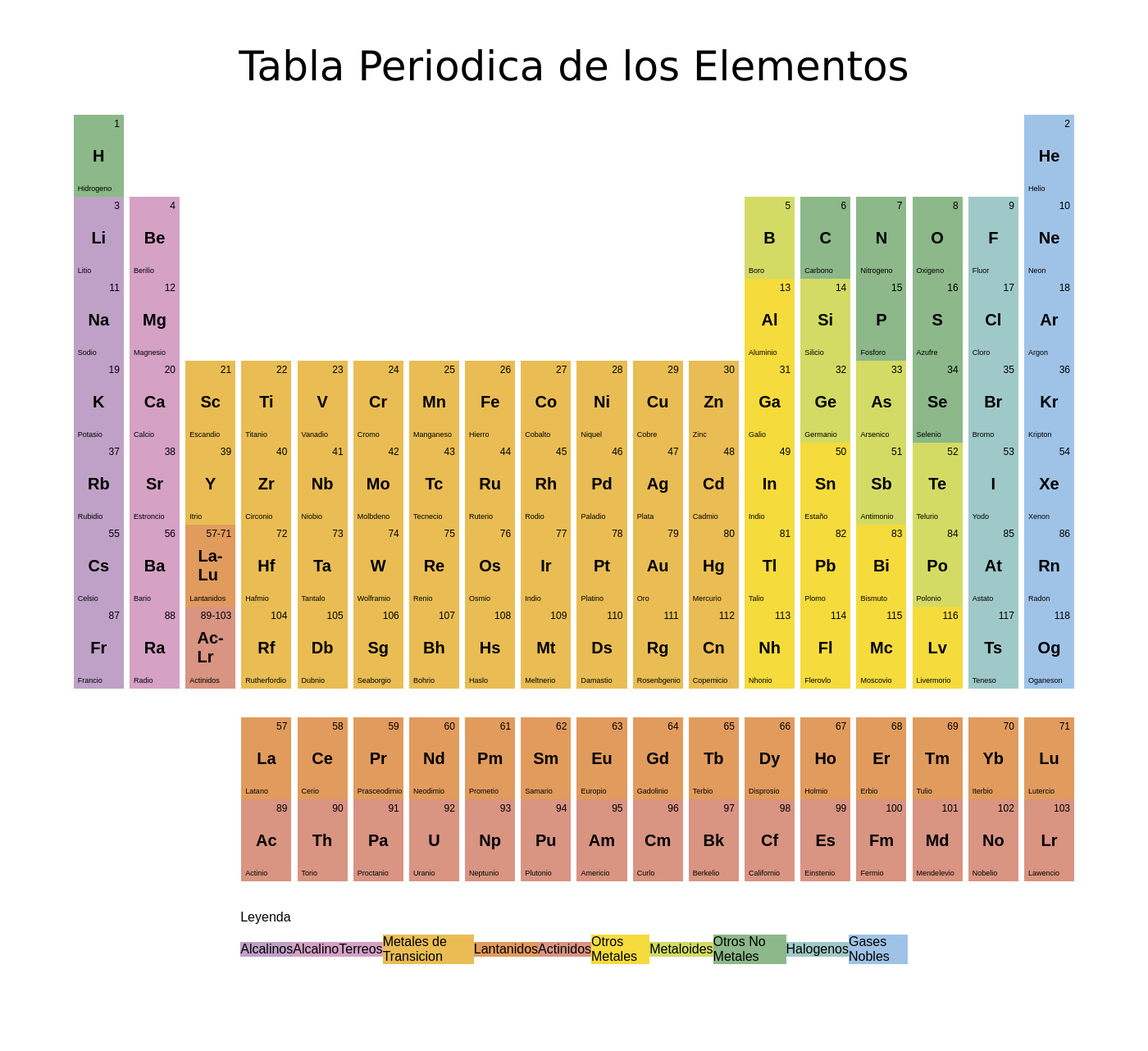
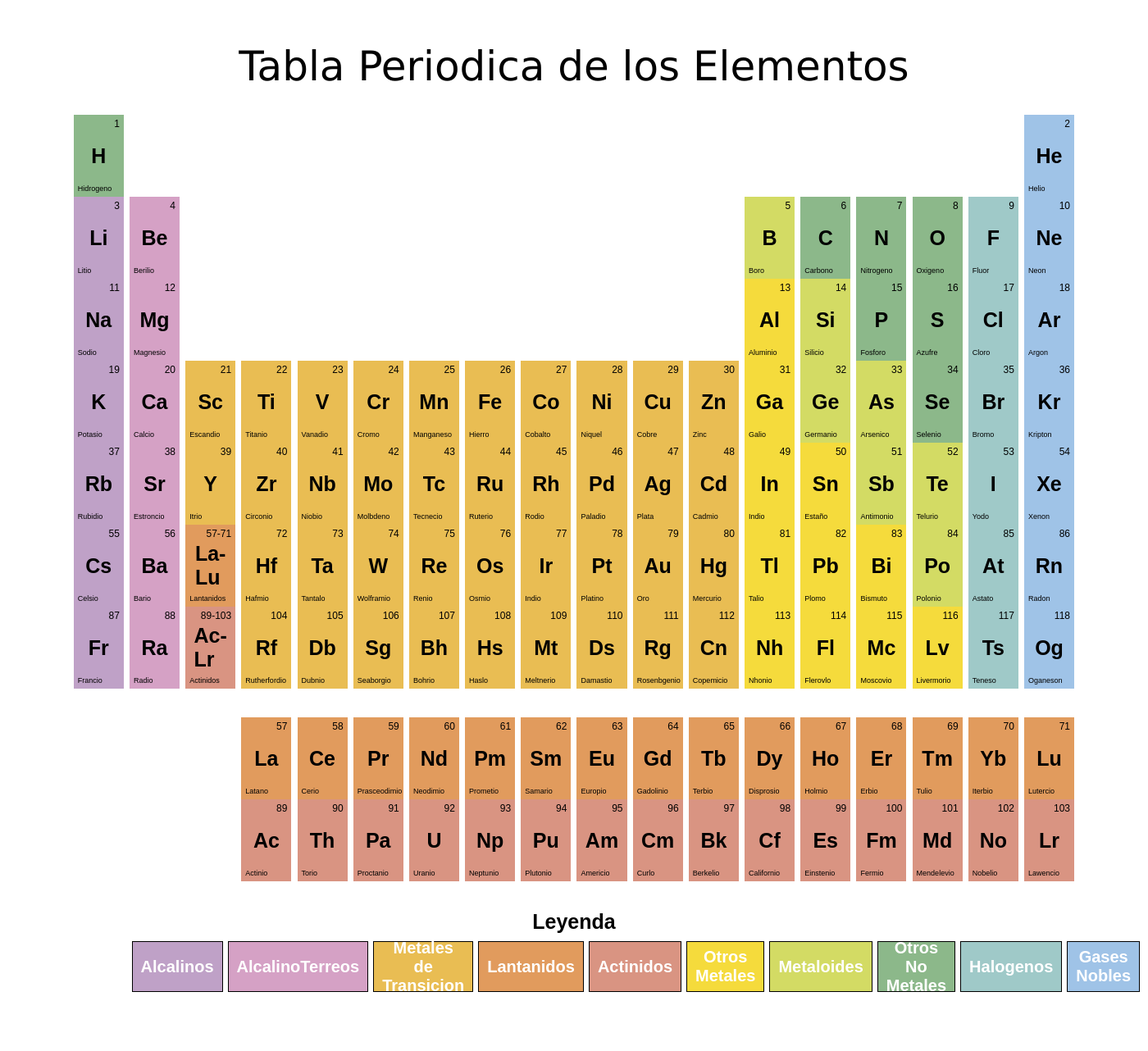
Before and after one commit to ITLA-Projects/tabla_periodica, a PHP site: page / in a window 1400 px wide. Shown: the whole page at 82% size. Before the commit the page ends 1176 px from the top, so only its background shows below. Run offline with PHP 8.4, Linux system fonts and the light colour scheme.

Commit message:
last commit

```diff
--- a/css/styles.css
+++ b/css/styles.css
@@ -33,7 +33,7 @@ body{
     position: absolute;
     top: 50%;
     left: 50%;
-    font-size: 20px;
+    font-size: 25px;
     font-weight: bold;
     color: #000;
     transform: translate(-50%,-50%);
@@ -87,6 +87,16 @@ body{
     background: none !important;
 
 }
+.block{
+    position: absolute;
+    z-index: -1;
+    width: 100%;
+    height: 100%;
+    background-color: gainsboro !important;
+}
+.erase{
+z-index: 999 !important;
+}
 
 .title{
     margin-top: 30px;
@@ -102,8 +112,8 @@ body{
 .main-legend{
     margin: 25px 0px 25px 0px;
     padding: 0px 15px 0px 15px;
-    width: 60%;
-    height: 80px;
+    width: 80%;
+    height: 150px;
     margin: auto;
 }
 .legend{
@@ -112,6 +122,27 @@ body{
     height: 60px;
     justify-content: space-between;
 }
+.text-legend{
+    text-align: center;
+    font-size: 25px;
+    font-weight: bold;
+    margin-bottom: 10px;
+}
+.legend-item{
+    display: flex;
+    justify-content: center;
+    align-items: center;
+    align-content: center;
+    text-align: center;
+    padding: 10px;
+    height: 40px;
+    margin: 0px 3px 0px 3px;
+
+    color: white;
+    font-size: 20px;
+    font-weight: bold;
+    border: 1px solid black;
+}
 
 .d-block{
     display: block;
--- a/index.php
+++ b/index.php
@@ -173,10 +173,11 @@ for ($i = 0; $i < count($elementos); $i++) {
     //cell invoke
     if ($elementos[$i]['estado']) {
         echo "
-        <div class='cell color-{$elementos[$i]['tipo']}'>
+        <div class='cell color-{$elementos[$i]['tipo']}' onclick = 'blockit(this)'>
             <div class='at_num'>{$elementos[$i]['numero']}</div>
             <div class='symbol'>{$elementos[$i]['simbolo']}</div>
             <div class='at_details'>{$elementos[$i]['nombre']}</div>
+            <div id='erase' class='block'></div>
             </div>"
             ;
     }else{
@@ -197,10 +198,11 @@ for ($i = 0; $i < count($elementos_extras); $i++) {
     //cell invoke
     if ($elementos_extras[$i]['estado']) {
         echo "
-        <div class='cell color-{$elementos_extras[$i]['tipo']}'>
+        <div class='cell color-{$elementos_extras[$i]['tipo']}' onclick = 'blockit(this)'>
             <div class='at_num'>{$elementos_extras[$i]['numero']}</div>
             <div class='symbol'>{$elementos_extras[$i]['simbolo']}</div>
             <div class='at_details'>{$elementos_extras[$i]['nombre']}</div>
+            <div id='erase' class='block'></div>
             </div>"
             ;
     }else{
@@ -223,19 +225,21 @@ for ($i = 0; $i < count($elementos_extras); $i++) {
  </div>
  <div class='space'></div>
  <div class="main-legend">
-     <div>Leyenda</div>
+     <div class="text-legend">Leyenda</div>
     <div class="legend">
-        <div class="color-0 d-block">Alcalinos</div>
-        <div class="color-1">AlcalinoTerreos</div>
-        <div class="color-2">Metales de Transicion</div>
-        <div class="color-3">Lantanidos</div>
-        <div class="color-4">Actinidos</div>
-        <div class="color-5">Otros Metales</div>
-        <div class="color-6">Metaloides</div>
-        <div class="color-7">Otros No Metales</div>
-        <div class="color-8">Halogenos</div>
-        <div class="color-9">Gases Nobles</div>
+        <div class="color-0 legend-item">Alcalinos</div>
+        <div class="color-1 legend-item">AlcalinoTerreos</div>
+        <div class="color-2 legend-item">Metales de Transicion</div>
+        <div class="color-3 legend-item">Lantanidos</div>
+        <div class="color-4 legend-item">Actinidos</div>
+        <div class="color-5 legend-item">Otros Metales</div>
+        <div class="color-6 legend-item">Metaloides</div>
+        <div class="color-7 legend-item">Otros No Metales</div>
+        <div class="color-8 legend-item">Halogenos</div>
+        <div class="color-9 legend-item">Gases Nobles</div>
+
     </div>
  </div>
+ <script type = "text/javascript" src="js/app.js"></script>
  </body>
 </html>
--- /dev/null
+++ b/js/app.js
@@ -0,0 +1,3 @@
+function blockit(e){
+    e.lastChild.previousElementSibling.classList.add("erase")
+         } ;
```
